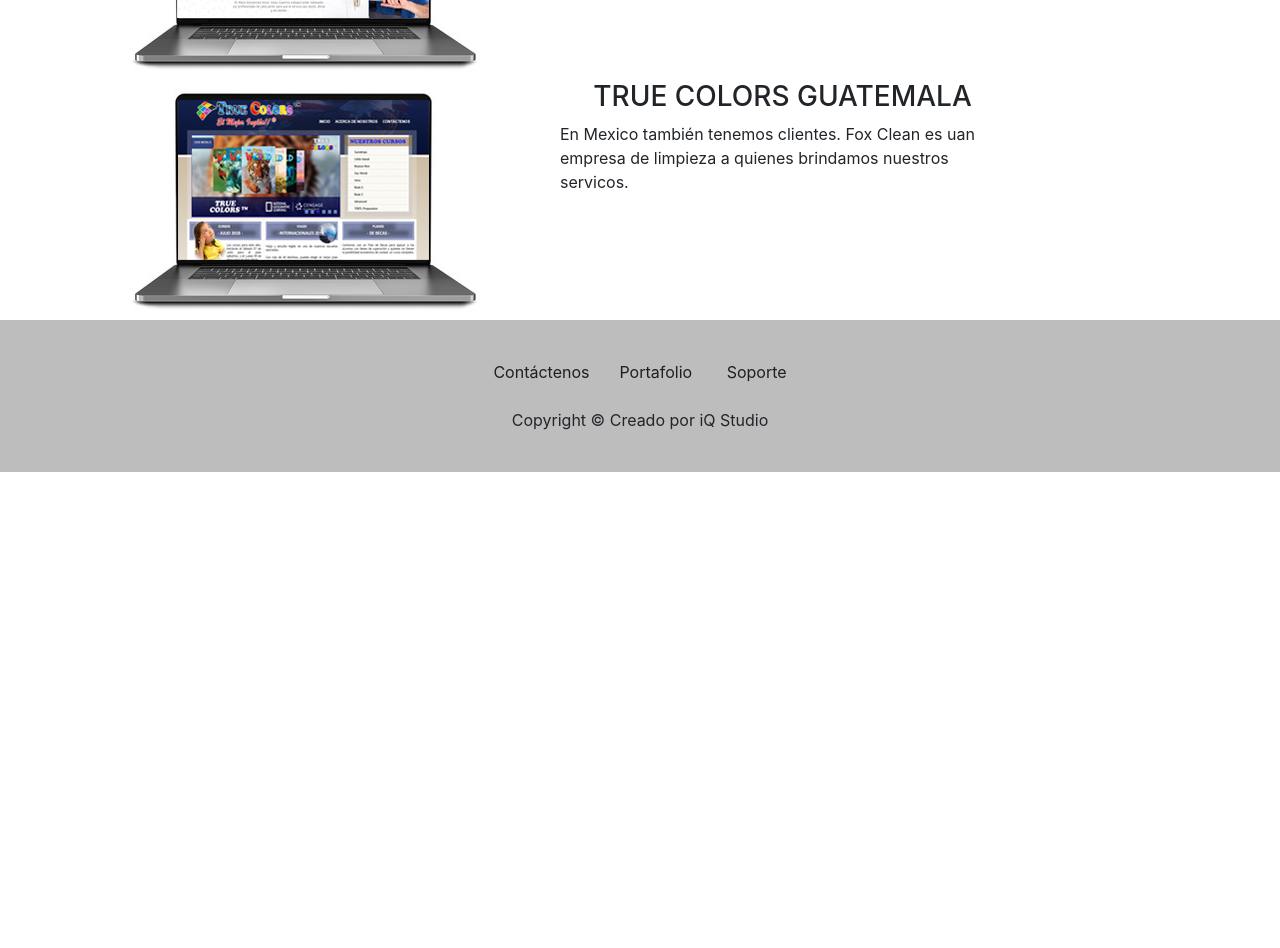
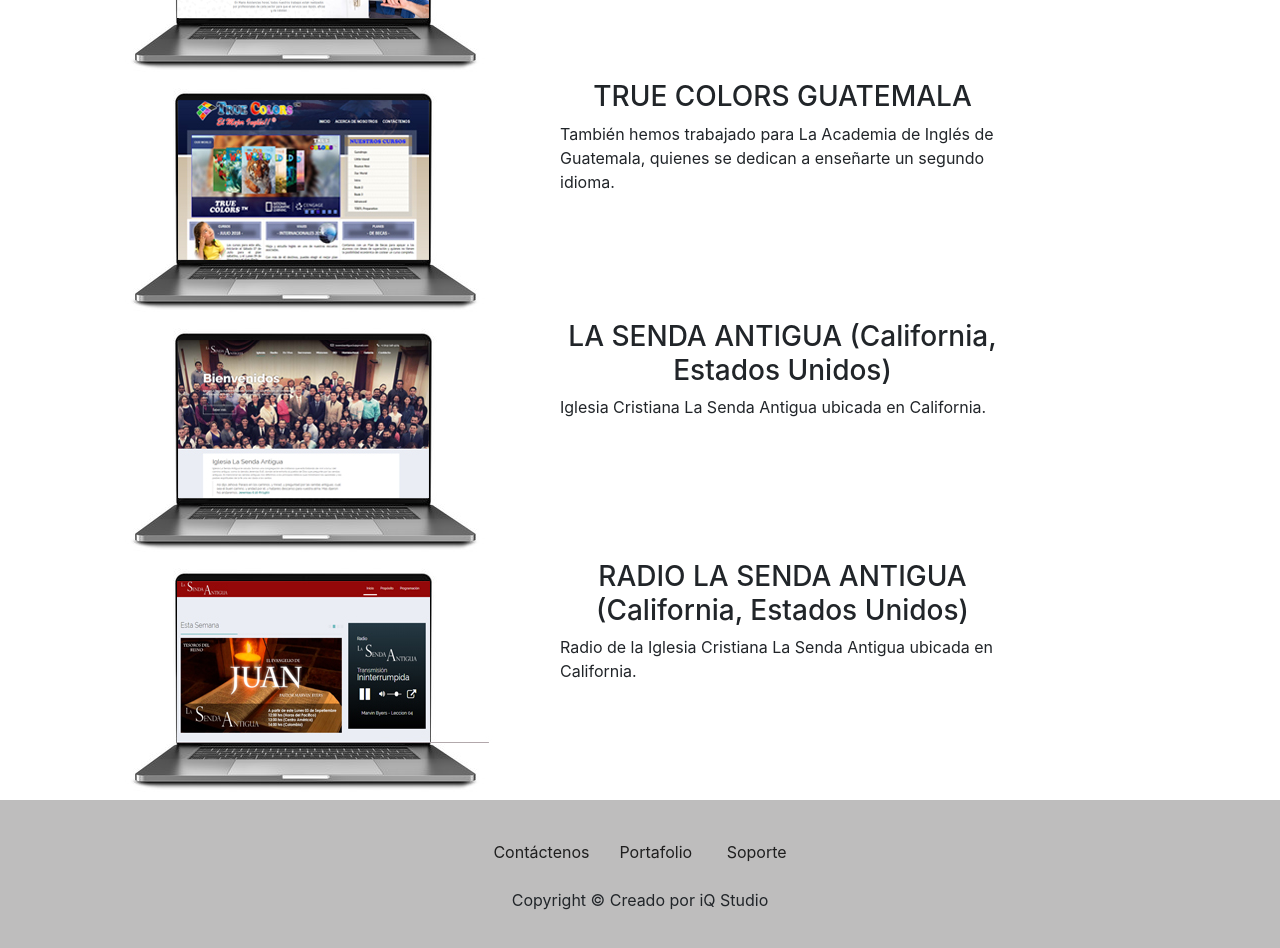
Before and after one commit to hugoqui/iqstudio, an Angular app: page /clients in a window 1280 px wide. Shown: the part 1200-2148 px from the top of the page. Before the commit the page ends 1672 px from the top, so only its background shows below. Built offline with nearby package versions, Linux system fonts and the light colour scheme.

Commit message:
clientes finalizado

```diff
--- a/src/app/clients/clients.component.html
+++ b/src/app/clients/clients.component.html
@@ -31,7 +31,23 @@
         </div>
         <div class="col-md-5">
           <h3 class="text-center">TRUE COLORS GUATEMALA</h3>
-          <p>En Mexico también tenemos clientes. Fox Clean es uan empresa de limpieza
-            a quienes brindamos nuestros servicos.</p>
+          <p>También hemos trabajado para La Academia de Inglés de Guatemala,
+            quienes se dedican a enseñarte un segundo idioma.</p>
+      </div>
+
+      <div class="col-md-5">
+          <img src="assets/Images/laptop-clientes4.jpg" alt="">
+        </div>
+        <div class="col-md-5">
+          <h3 class="text-center">LA SENDA ANTIGUA (California, Estados Unidos)</h3>
+          <p>Iglesia Cristiana La Senda Antigua ubicada en California.</p>
+      </div>
+
+      <div class="col-md-5">
+          <img src="assets/Images/laptop-clientes5.jpg" alt="">
+        </div>
+        <div class="col-md-5">
+          <h3 class="text-center">RADIO LA SENDA ANTIGUA (California, Estados Unidos)</h3>
+          <p>Radio de la Iglesia Cristiana La Senda Antigua ubicada en California.</p>
       </div>
 </div>
```
Also changed, not shown: src/assets/Images/laptop-clientes4.jpg (added), src/assets/Images/laptop-clientes5.jpg (added).
